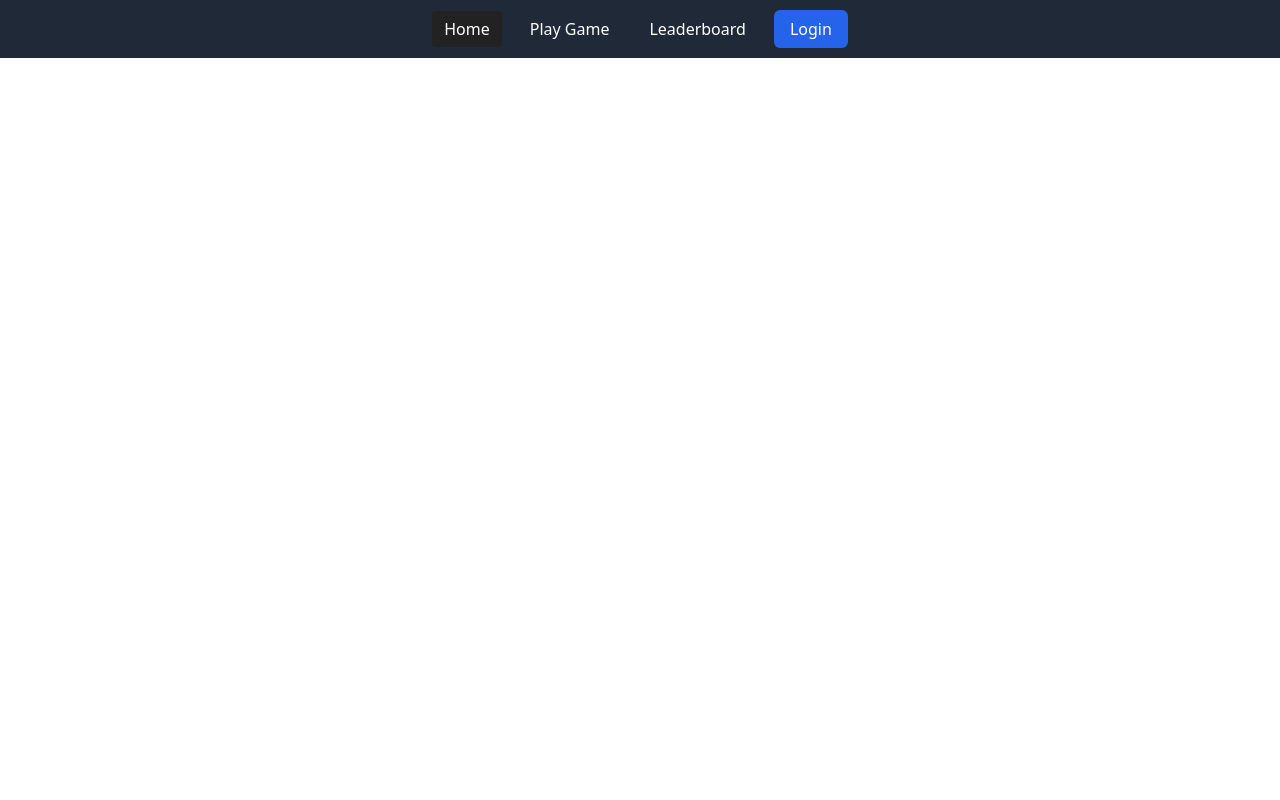
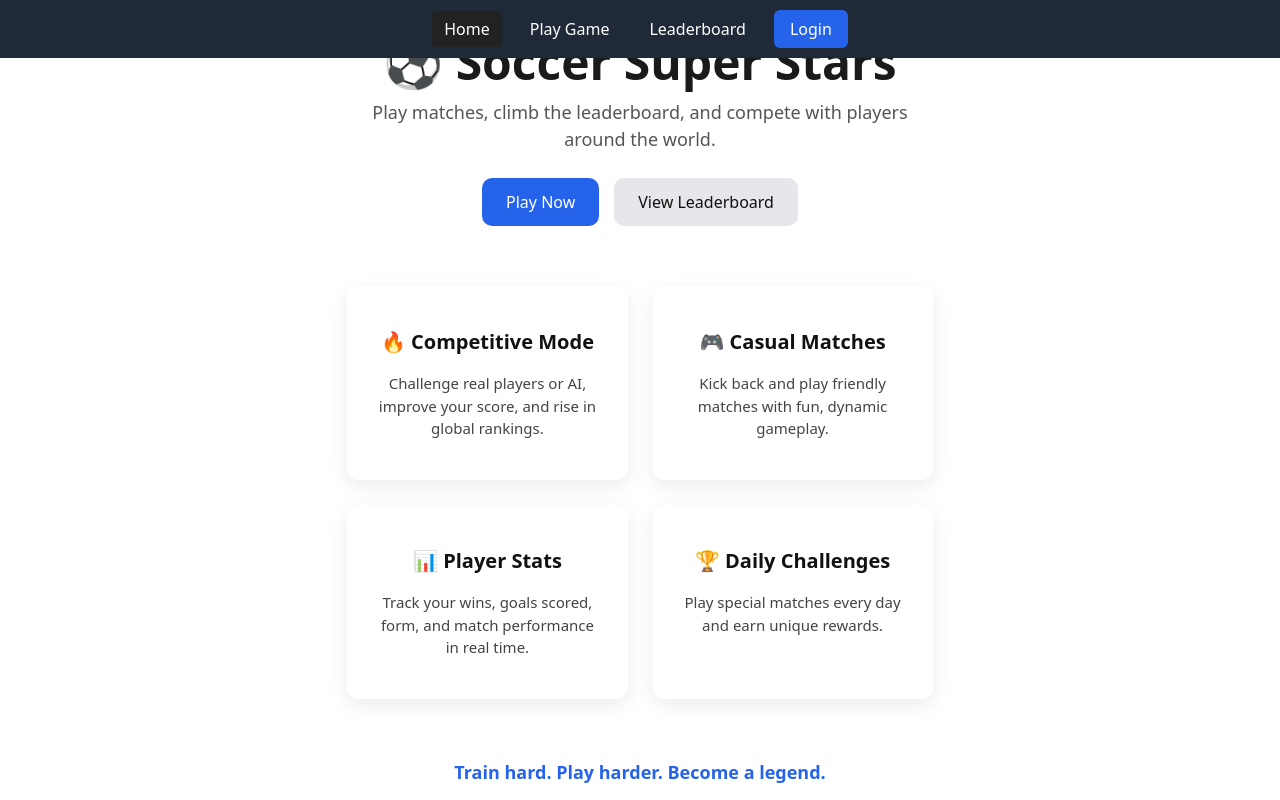
Before and after one commit to SantiCS26/Soccer-Super-Stars, a React (Vite) app: page / in a window 1280 px wide. Built offline with nearby package versions, Linux system fonts and the light colour scheme; no server answers.

Commit message:
Work on home page

```diff
--- a/src/Pages-style/global.css
+++ b/src/Pages-style/global.css
@@ -22,3 +22,105 @@ html, body {
 	color: white;
 	text-align: center;
 }
+
+.home-container {
+  padding: 60px 20px;
+  text-align: center;
+  animation: fadeIn 0.8s ease;
+}
+
+.hero {
+  margin-bottom: 60px;
+}
+
+.hero-title {
+  font-size: 48px;
+  font-weight: 800;
+  color: #1a1a1a;
+  margin-bottom: 10px;
+}
+
+.hero-subtitle {
+  font-size: 18px;
+  color: #555;
+  max-width: 600px;
+  margin: 0 auto 25px auto;
+}
+
+.hero-buttons {
+  display: flex;
+  justify-content: center;
+  gap: 15px;
+  margin-top: 20px;
+}
+
+.btn-primary,
+.btn-secondary {
+  padding: 12px 24px;
+  font-size: 16px;
+  border-radius: 10px;
+  text-decoration: none;
+  transition: 0.2s ease;
+}
+
+.btn-primary {
+  background-color: #2563eb;
+  color: white;
+}
+
+.btn-primary:hover {
+  background-color: #1d4ed8;
+}
+
+.btn-secondary {
+  background-color: #e5e7eb;
+  color: #111;
+}
+
+.btn-secondary:hover {
+  background-color: #d1d5db;
+}
+
+.features {
+  display: grid;
+  grid-template-columns: repeat(auto-fit, minmax(250px, 1fr));
+  gap: 25px;
+  margin-bottom: 60px;
+  padding: 0 20px;
+}
+
+.feature-card {
+  background: white;
+  padding: 25px;
+  border-radius: 12px;
+  box-shadow: 0 6px 20px rgba(0,0,0,0.08);
+  transition: 0.25s ease;
+}
+
+.feature-card:hover {
+  transform: translateY(-5px);
+  box-shadow: 0 12px 28px rgba(0,0,0,0.12);
+}
+
+.feature-card h2 {
+  margin-bottom: 10px;
+  font-size: 20px;
+  color: #111;
+}
+
+.feature-card p {
+  color: #444;
+  font-size: 15px;
+}
+
+.footer-tagline {
+  margin-top: 30px;
+  font-size: 18px;
+  color: #2563eb;
+  font-weight: 600;
+}
+
+@keyframes fadeIn {
+  from { opacity: 0; transform: translateY(10px); }
+  to { opacity: 1; transform: translateY(0); }
+}
--- a/src/Pages/home.jsx
+++ b/src/Pages/home.jsx
@@ -1,10 +1,49 @@
-import "../Pages-style/global.css"
+import "../Pages-style/global.css";
+import { Link } from "react-router-dom";
 
 export default function Home() {
-	return (
-		<div className="pageWrapper">
-			<h1 className="pageTitle">Welcome to the Soccer Game Dashboard!</h1>
-			<p>Play, compete, and check your stats in one place.HUH</p>
-		</div>
-	);
+  return (
+    <div className="home-container">
+      {/* HERO SECTION */}
+      <section className="hero">
+        <h1 className="hero-title">⚽ Soccer Super Stars</h1>
+        <p className="hero-subtitle">
+          Play matches, climb the leaderboard, and compete with players around the world.
+        </p>
+
+        <div className="hero-buttons">
+          <Link to="/game" className="btn-primary">Play Now</Link>
+          <Link to="/leaderboard" className="btn-secondary">View Leaderboard</Link>
+        </div>
+      </section>
+
+      {/* FEATURES */}
+      <section className="features">
+        <div className="feature-card">
+          <h2>🔥 Competitive Mode</h2>
+          <p>Challenge real players or AI, improve your score, and rise in global rankings.</p>
+        </div>
+
+        <div className="feature-card">
+          <h2>🎮 Casual Matches</h2>
+          <p>Kick back and play friendly matches with fun, dynamic gameplay.</p>
+        </div>
+
+        <div className="feature-card">
+          <h2>📊 Player Stats</h2>
+          <p>Track your wins, goals scored, form, and match performance in real time.</p>
+        </div>
+
+        <div className="feature-card">
+          <h2>🏆 Daily Challenges</h2>
+          <p>Play special matches every day and earn unique rewards.</p>
+        </div>
+      </section>
+
+      {/* FOOTER QUOTE OR TAGLINE */}
+      <section className="footer-tagline">
+        <p>Train hard. Play harder. Become a legend.</p>
+      </section>
+    </div>
+  );
 }
```
